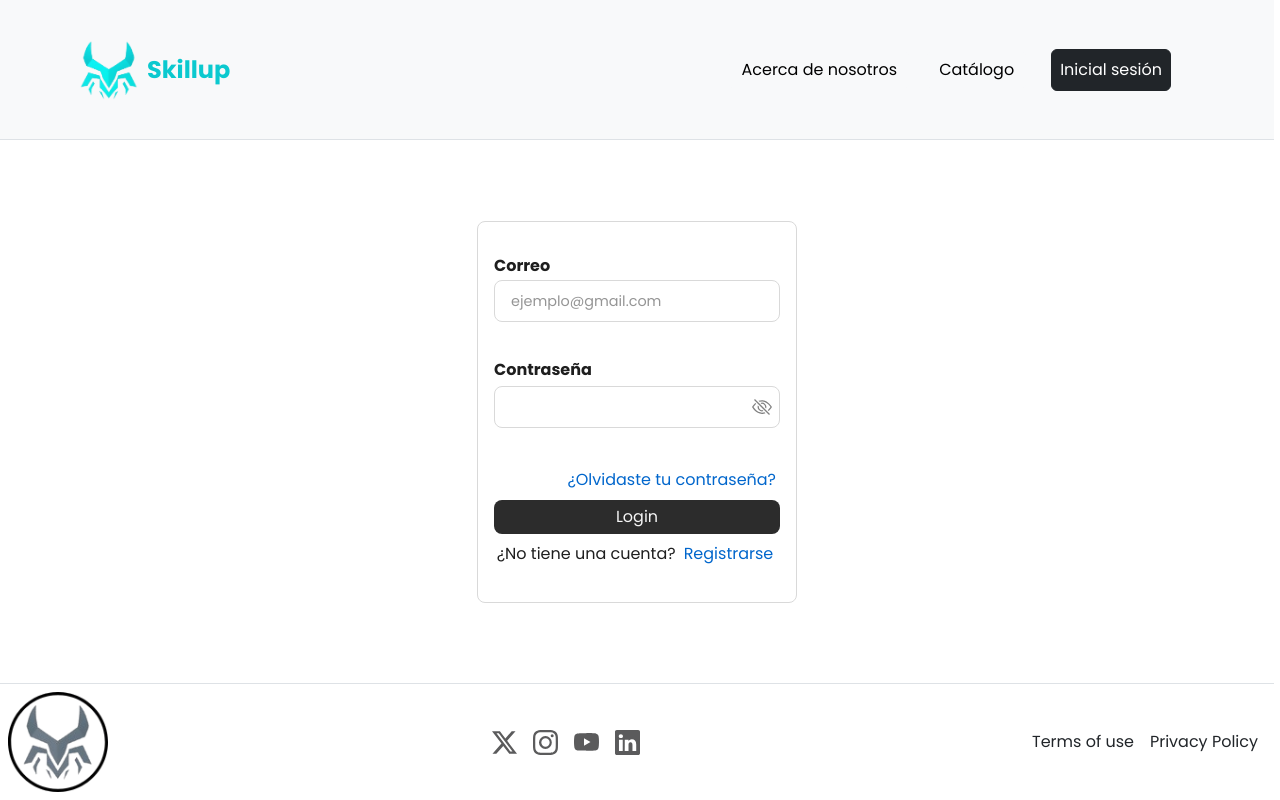
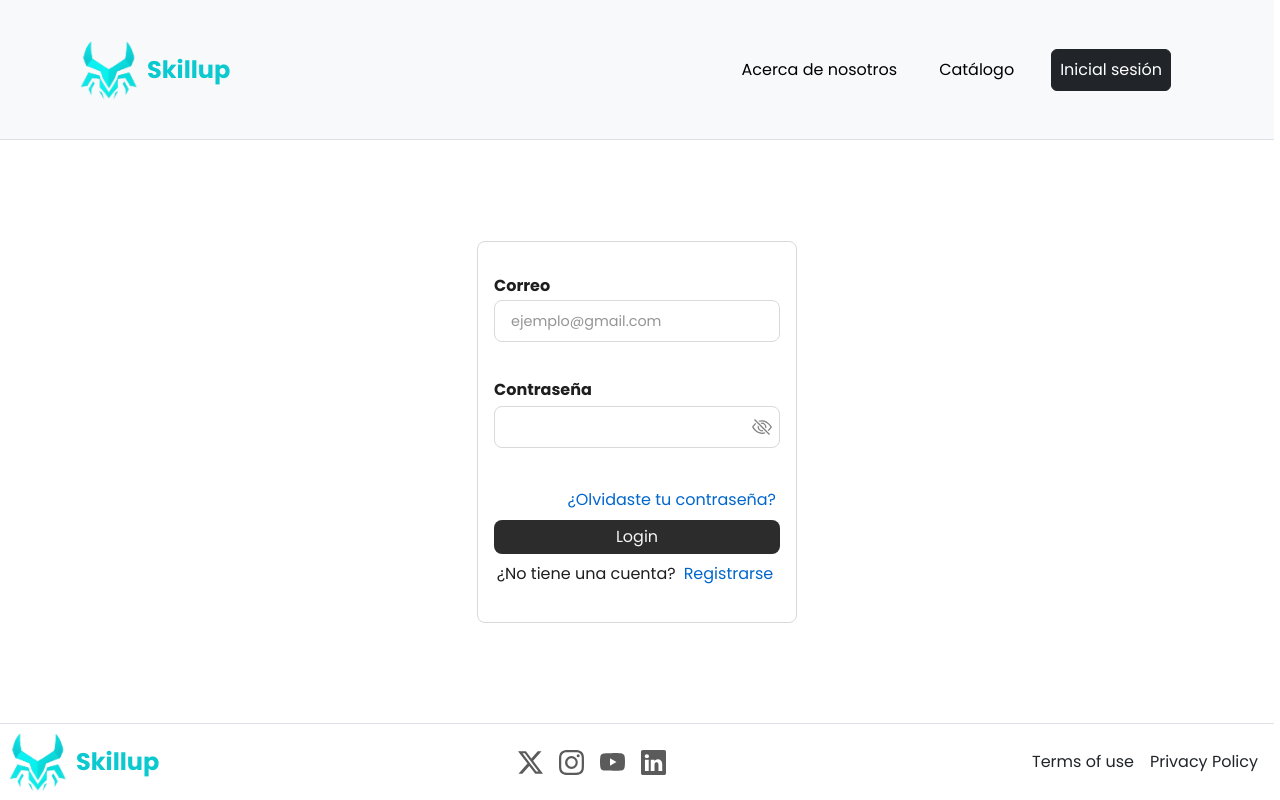
Before and after one commit to No-Country-simulation/c20-14-m-python-react, a React (Vite) app: page /login in a window 1280 px wide. Built offline with nearby package versions, Linux system fonts and the light colour scheme.

Commit message:
agg logo global hecho con bootstrap

```diff
--- a/src/App/views/Inicio/Inicio.jsx
+++ b/src/App/views/Inicio/Inicio.jsx
@@ -2,8 +2,10 @@ import Hero from "./Hero";
 import Recomendaciones from "./Recomendaciones";
 import CursosDisponibles from "./CursosDisponibles";
 import Contact from "../../../components/Contacto/Contacto";
+import useScroll from "../../../hooks/useScroll.js";
 
 const Inicio = () => {
+	useScroll();
 	return (
 		<>
 			<Hero />
--- a/src/components/Footer/Footer.jsx
+++ b/src/components/Footer/Footer.jsx
@@ -1,4 +1,4 @@
-import logo3 from "./logo3.png";
+import Logo from "../Logo/Logo.jsx";
 
 function Footer() {
 	return (
@@ -6,9 +6,7 @@ function Footer() {
 			<footer className="border-top">
 				<div className="d-flex flex-column flex-sm-row justify-content-between align-items-center m-2">
 					<div>
-						<a href="">
-							<img src={logo3} alt="Logo" width="100" height="100" />
-						</a>
+						<Logo />
 					</div>
 					<div className="Links d-flex flex-wrap justify-content-between">
 						<a href="" className="text-decoration-none text-dark p-2">
--- /dev/null
+++ b/src/components/Logo/Logo.jsx
@@ -0,0 +1,23 @@
+import { Navbar } from "react-bootstrap";
+import logo from "./skill.png";
+import { INICIO } from "../../App/router/children.jsx";
+import { Link } from "react-router-dom";
+
+export default function Logo() {
+	return (
+		<Navbar.Brand
+			as={Link}
+			to={INICIO.to}
+			className="d-flex align-items-center"
+		>
+			<img
+				src={logo}
+				width="60"
+				height="60"
+				className="d-inline-block align-top"
+				alt="logo"
+			/>
+			<span className="txt_logo ms-2 fs-4 fw-bold">Skillup</span>
+		</Navbar.Brand>
+	);
+}
--- a/src/components/NavBar/NavBar.jsx
+++ b/src/components/NavBar/NavBar.jsx
@@ -1,6 +1,5 @@
 import { Navbar, Nav, Container } from "react-bootstrap";
 import Button from "react-bootstrap/Button";
-import logo from "./skill.png";
 import "./NavBar.css";
 import { Link, useLocation } from "react-router-dom";
 import {
@@ -12,6 +11,7 @@ import {
 	USER_PROFILE
 } from "../../App/router/children";
 import { useAuth } from "../../auth/useAuth.js";
+import Logo from "../Logo/Logo.jsx";
 
 function NavBar() {
 	//Acerca de Nosotros
@@ -28,20 +28,8 @@ function NavBar() {
 			expand="lg"
 		>
 			<Container>
-				<Navbar.Brand
-					as={Link}
-					to={INICIO.to}
-					className="d-flex align-items-center"
-				>
-					<img
-						src={logo}
-						width="60"
-						height="60"
-						className="d-inline-block align-top"
-						alt="logo"
-					/>
-					<span className="txt_logo ms-2 fs-4 fw-bold">Skillup</span>{" "}
-				</Navbar.Brand>
+				<Logo />
+
 				<Navbar.Toggle aria-controls="basic-navbar-nav" />
 				<Navbar.Collapse id="basic-navbar-nav">
 					<Nav className="ms-auto">
--- /dev/null
+++ b/src/hooks/useScroll.js
@@ -0,0 +1,11 @@
+import { useEffect } from "react";
+import { useLocation } from "react-router-dom";
+
+export default function useScroll(y) {
+	const { pathname } = useLocation(); // Detecta cuando cambia la ruta
+
+	useEffect(() => {
+		if (pathname !== "/") return;
+		window.scrollTo(0, y); // Mueve el scroll al inicio
+	}, [pathname, y]); // Se ejecuta cada vez que cambia la ruta
+}
```
Also changed, not shown: src/components/Logo/skill.png (added).
